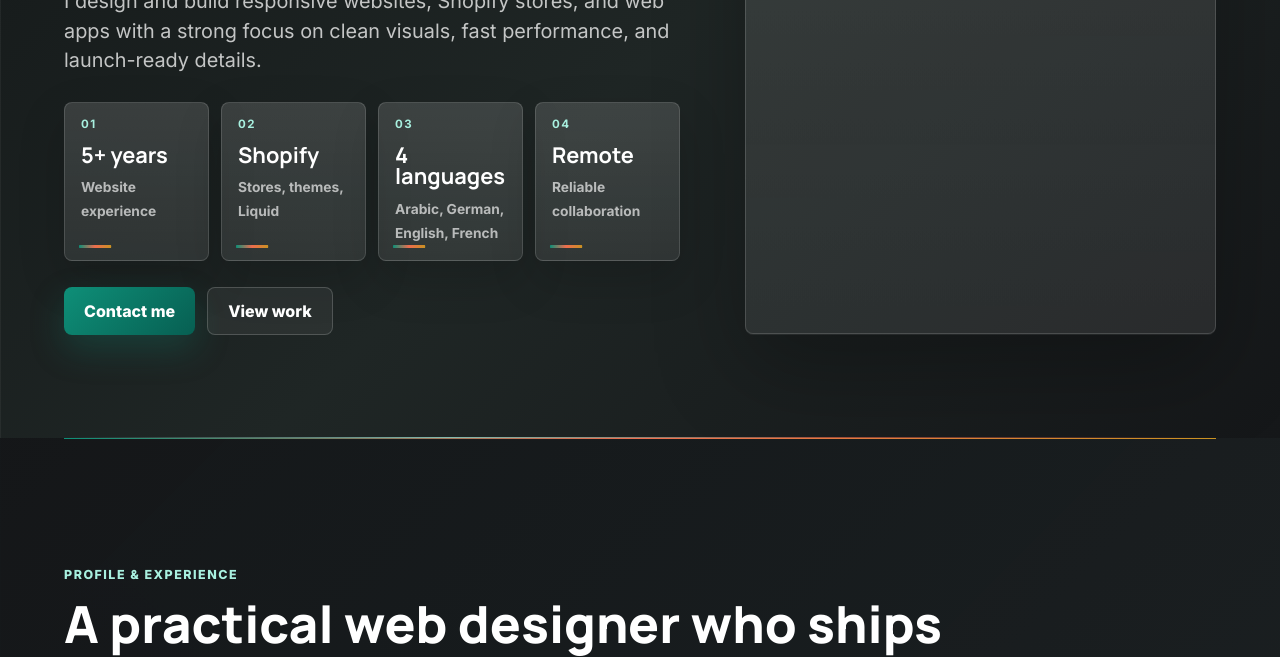
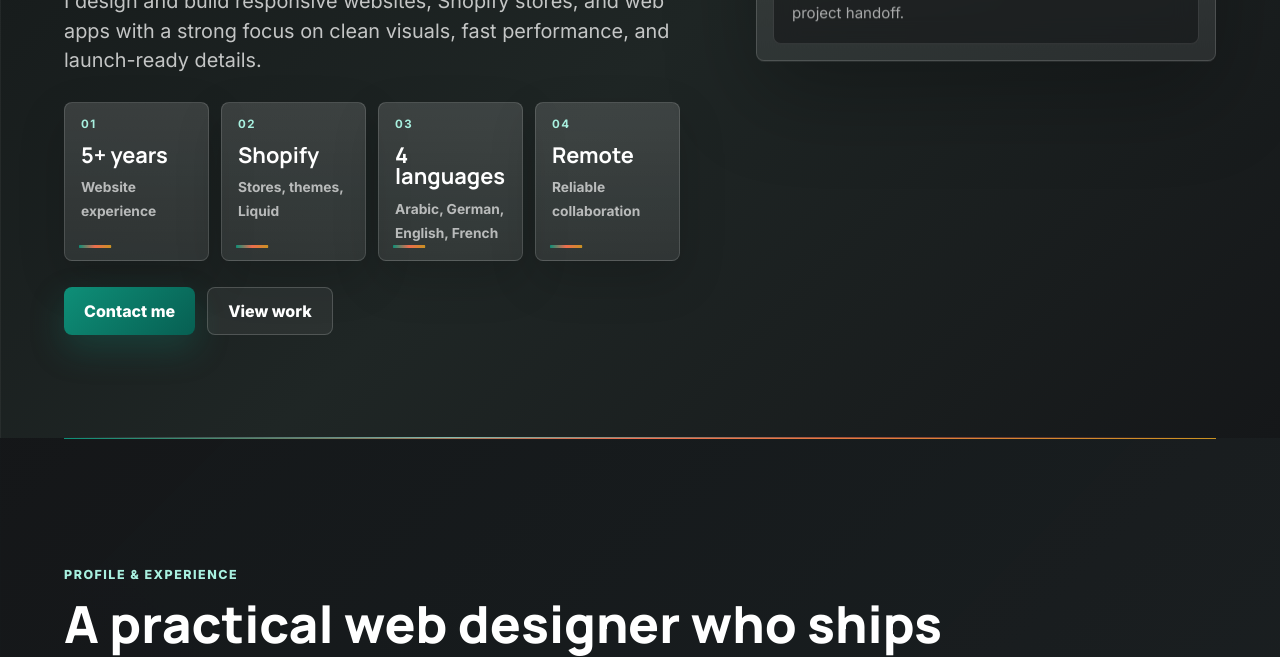
Before and after one commit to abdul1245/portfolio, a website built with Vite: page index.html in a window 1280 px wide. Shown: the part 763-1420 px from the top of the page. Built offline with nearby package versions, Linux system fonts and the light colour scheme.

Commit message:
12.05.2026

```diff
--- a/src/styles.css
+++ b/src/styles.css
@@ -417,8 +417,9 @@ h3 {
 .hero-system {
   position: relative;
   z-index: 1;
-  align-self: stretch;
-  min-height: 382px;
+  align-self: center;
+  width: min(100%, 460px);
+  justify-self: end;
   animation: systemFloat 5600ms ease-in-out infinite;
 }
 
@@ -457,10 +458,9 @@ h3 {
   grid-template-columns: 1fr;
   gap: 14px;
   align-content: start;
-  min-height: 100%;
   border: 1px solid rgba(255, 255, 255, 0.15);
   border-radius: var(--radius);
-  padding: 64px 18px 18px;
+  padding: 58px 16px 16px;
   background:
     linear-gradient(180deg, rgba(255, 255, 255, 0.11), rgba(255, 255, 255, 0.045)),
     rgba(255, 255, 255, 0.035);
@@ -485,7 +485,7 @@ h3 {
   top: -30%;
   height: 120px;
   background: linear-gradient(180deg, transparent, rgba(168, 240, 223, 0.14), transparent);
-  animation: scanSweep 5400ms ease-in-out infinite;
+  animation: scanSweep 4600ms ease-in-out infinite;
   content: "";
 }
 
@@ -622,7 +622,7 @@ h3 {
 
   72%,
   100% {
-    transform: translateY(560px);
+    transform: translateY(330px);
     opacity: 0;
   }
 }
@@ -1231,7 +1231,8 @@ h3 {
   }
 
   .hero-system {
-    min-height: 460px;
+    width: min(100%, 560px);
+    justify-self: start;
   }
 
   .hero-stats {
@@ -1313,7 +1314,6 @@ h3 {
   }
 
   .hero-system {
-    min-height: auto;
     animation: none;
   }
 
```
Also changed, not shown: dist/assets/index-BRv6N4ki.css (deleted), dist/assets/index-CrsxjiBI.js (renamed from dist/assets/index-DpAgblt2.js), dist/assets/index-CukKXL9m.css (added), dist/index.html, 1 other file.
